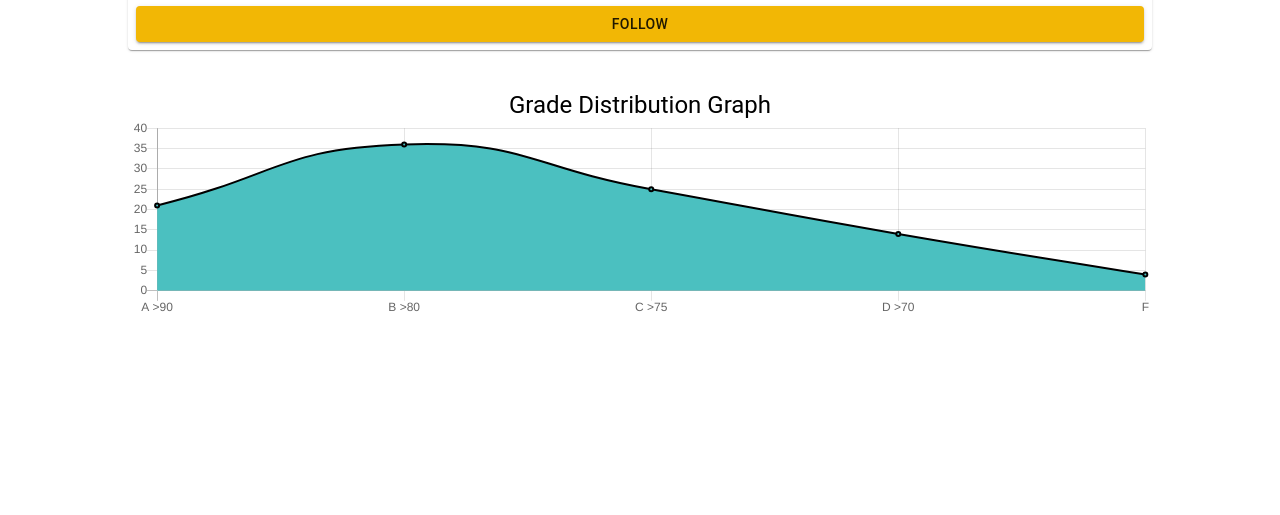
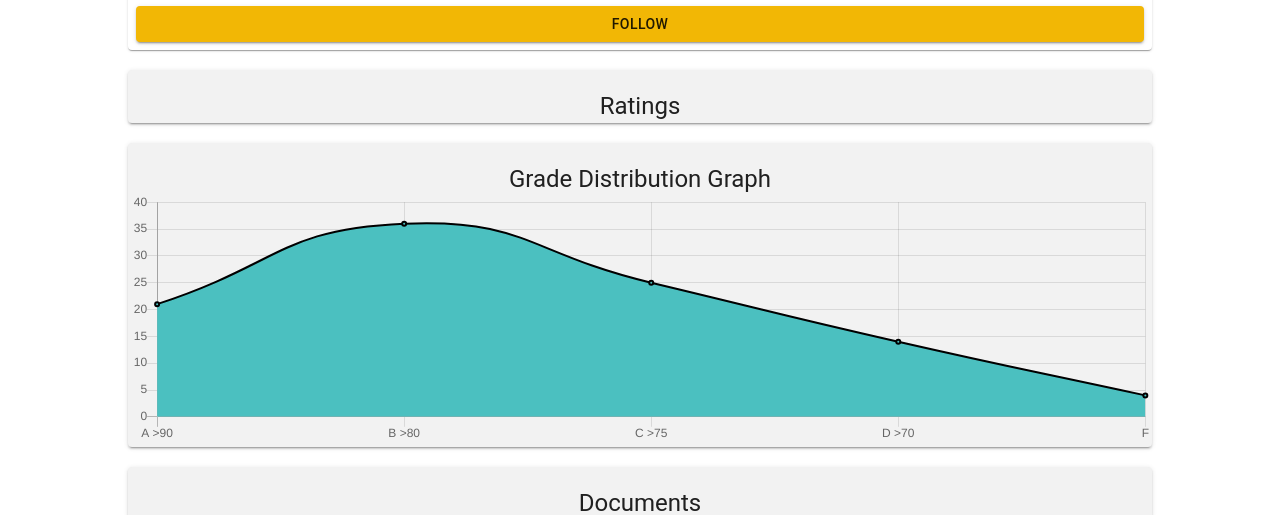
Before and after one commit to chandiran-dmc/universitydiscourse, a React (Create React App) app: page /course/1 in a window 1280 px wide. Shown: the part 338-853 px from the top of the page. Before the commit the page ends 800 px from the top, so only its background shows below. Built offline with nearby package versions, Linux system fonts and the light colour scheme; no server answers.

Commit message:
Added ratings placeholder and modified general UI layout

```diff
--- a/src/components/CoursePage/CoursePage.js
+++ b/src/components/CoursePage/CoursePage.js
@@ -14,7 +14,7 @@
  */
 
 import React, { Component } from 'react'
-import { Grid, Card, CardMedia, CardContent, Typography, CardActions, Button, createMuiTheme, ThemeProvider, Divider } from '@material-ui/core';
+import { Grid, Card, CardMedia, CardContent, Typography, CardActions, Button, createMuiTheme, ThemeProvider, Divider, Paper } from '@material-ui/core';
 import axios from 'axios';
 import { Line } from 'react-chartjs-2';
 
@@ -475,20 +475,79 @@ export default class CoursePage extends Component {
                     </Grid>
                     <Grid
                         item
-                        style={{width: "80%", marginTop: "3%"}}
+                        style={{
+                            width: "80%",
+                            marginTop: "20px"
+                        }}
                     >
-                        <Typography
-                            variant="h5"
-                            align="center"
+                        <Paper
+                            variant="elevation"
+                            elevation={2}
+                            style={{
+                                background: "#F2F2F2"
+                            }}
                         >
-                            Grade Distribution Graph
-                        </Typography>
+                            <Typography
+                                variant="h5"
+                                align="center"
+                                style={{
+                                    paddingTop: "20px"
+                                }}
+                            >
+                                Ratings
+                            </Typography>
+                        </Paper>
                     </Grid>
                     <Grid
                         item
-                        style={{width: "80%"}}
+                        style={{
+                            width: "80%",
+                            marginTop: "20px",
+                        }}
                     >
-                        {this.state.graph}
+                        <Paper
+                            variant="elevation"
+                            elevation={2}
+                            style={{
+                                background: "#F2F2F2"
+                            }}
+                        >
+                            <Typography
+                                variant="h5"
+                                align="center"
+                                style={{
+                                    paddingTop: "20px"
+                                }}
+                            >
+                                Grade Distribution Graph
+                            </Typography>
+                            {this.state.graph}
+                        </Paper>
+                    </Grid>
+                    <Grid
+                        item
+                        style={{
+                            width: "80%",
+                            marginTop: "20px"
+                        }}
+                    >
+                        <Paper
+                            variant="elevation"
+                            elevation={2}
+                            style={{
+                                background: "#F2F2F2"
+                            }}
+                        >
+                            <Typography
+                                variant="h5"
+                                align="center"
+                                style={{
+                                    paddingTop: "20px"
+                                }}
+                            >
+                                Documents
+                            </Typography>
+                        </Paper>
                     </Grid>
                 </Grid>
             </ThemeProvider>
```
